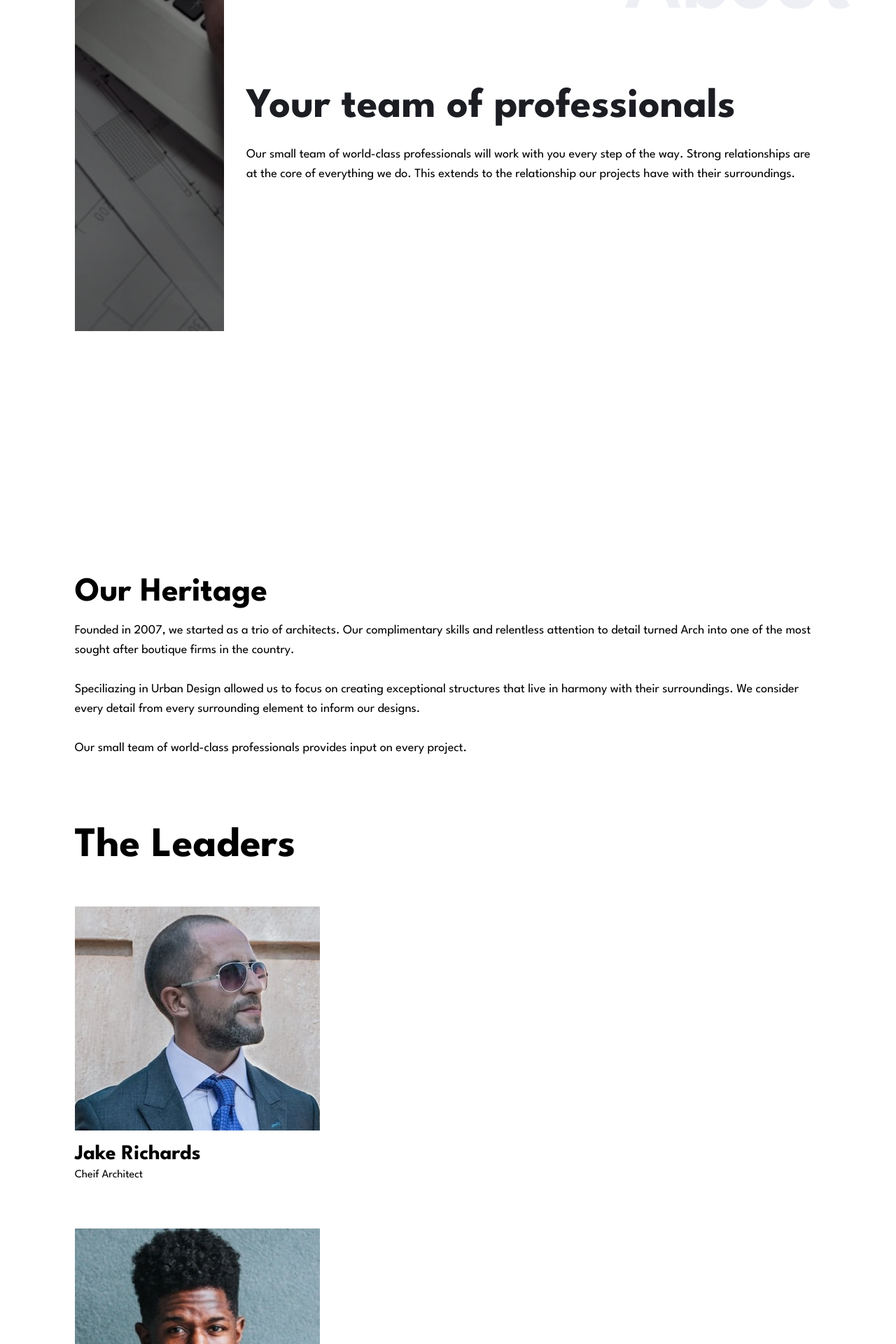
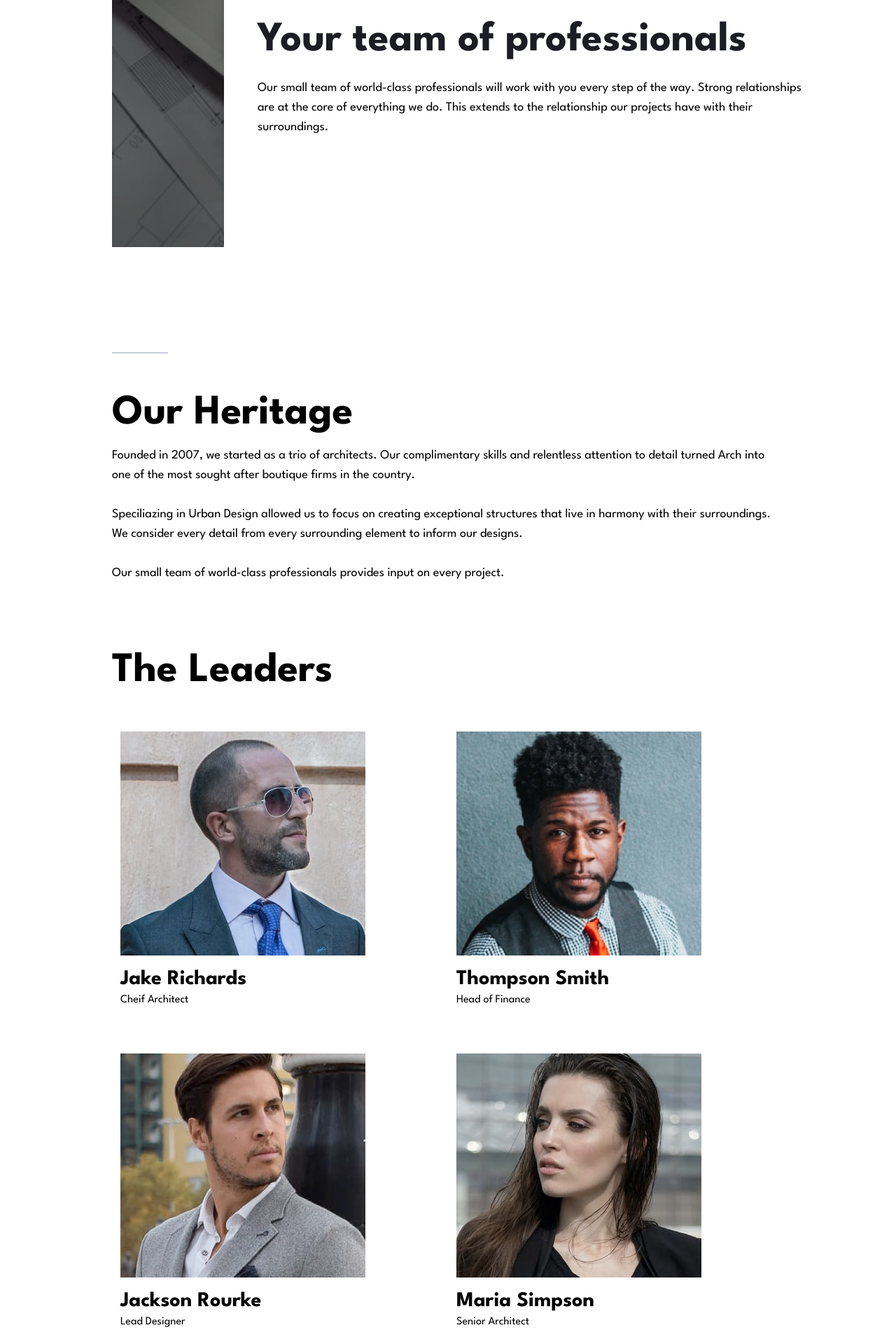
Before and after one commit to ChrisManfredijr/arch-studio, a React (Vite) app: page /About in a window 1280 px wide. Shown: the part 880-2800 px from the top of the page at 70% size. Built offline with nearby package versions, Linux system fonts and the light colour scheme.

Commit message:
tablet about us responsiveness

```diff
--- a/src/pages/About/index.jsx
+++ b/src/pages/About/index.jsx
@@ -12,7 +12,8 @@
 const About = () => {
   return (
     <div className='min-h-max'>
-        <div className='md:w-10/12 mx-auto'>
+    <div className='hidden md:flex absolute rotate-90 tracking-[0.15em] top-[130px] left-[-95px] text-light-grey justify-between w-[300px] lg:left-[-100px] xl:left-[-50px] 2xl:left-[200px]'><span className='tracking-[-2.5px]'>--------------------------------</span>A B O U T &nbsp; &nbsp; U S</div>
+        <div className='md:w-3/4 mx-auto'>
           <picture className=''>
             <source media="(min-width:1024px)" srcSet={aboutHeroLarge} />
             <source media="(min-width:768px)" srcSet={aboutHeroMedium} />
@@ -20,18 +21,19 @@
           </picture>
         </div>
 
-        <div className='relative h-[350px]'>
-          <div className='absolute top-[-50px] bg-soft-white w-11/12 p-8 pt-14 md:top-[-500px] md:w-3/4 md:right-0 md:h-[500px] md:pt-[150px]'>
-            <h1 className='hidden md:block text-[125px] font-semibold text-very-light-grey absolute top-[-85px] right-16'>About</h1>
+        <div className='relative h-[150px]'>
+          <div className='absolute top-[-50px] bg-soft-white w-11/12 p-8 pt-14 md:top-[-500px] md:w-3/4 md:right-0 md:h-[500px] md:pt-[175px] md:p-12'>
+            <h1 className='hidden md:block text-[125px] font-semibold text-very-light-grey absolute top-[-85px] right-24'>About</h1>
+            <div className='hidden md:block border-t-2 border-light-grey w-20 absolute top-[75px]'></div>
             <h1 className='text-6xl font-bold pb-6 text-very-dark-blue'>Your team of professionals</h1>
             <p className='text-lg md:w-11/12'>Our small team of world-class professionals will work with you every step of the way. Strong relationships are at the core of everything we do. This extends to the relationship our projects have with their surroundings.</p>
           </div>
         </div>
 
 
-      <div className='w-10/12 mx-auto pb-24'>
-        <div className='border-t-2 border-light-grey w-20 pb-14 md:hidden'></div>
-        <h1 className='text-5xl font-bold pb-4'>Our Heritage</h1>
+      <div className='w-10/12 mx-auto pb-24 md:w-3/4'>
+        <div className='border-t-2 border-light-grey w-20 pb-14'></div>
+        <h1 className='text-5xl font-bold pb-4 md:text-6xl md:w-1/2'>Our Heritage</h1>
         <p className='text-lg'>Founded in 2007, we started as a trio of architects. Our complimentary skills and relentless attention to detail turned Arch into one of the most sought after boutique firms in the country.
         <br/><br/>
         Speciliazing in Urban Design allowed us to focus on creating exceptional structures that live in harmony with their surroundings. We consider every detail from every surrounding element to inform our designs.
@@ -39,33 +41,33 @@
         Our small team of world-class professionals provides input on every project.</p>
       </div>
 
-      <div className=' w-10/12 mx-auto pb-24'>
+      <div className=' w-10/12 mx-auto pb-24 md:w-3/4'>
         <h1 className='text-6xl font-bold pb-14'>The Leaders</h1>
-
-        <div className='pb-16'>
+        <div className='md:flex md:flex-wrap'>
+          <div className='pb-16 md:w-1/2 md:pl-3'>
             <img className='Jake Richards' src={avatarJakeLarge}/>
             <h1 className='text-3xl font-bold pt-4'>Jake Richards</h1>
             <p>Cheif Architect</p>
           </div>
 
-        <div className='pb-16'>
+          <div className='pb-16 md:w-1/2 md:pl-3'>
             <img className='Thompson Smith' src={avatarThompsonLarge}/>
             <h1 className='text-3xl font-bold pt-4'>Thompson Smith</h1>
             <p>Head of Finance</p>
           </div>
 
-        <div className='pb-16'>
+          <div className='pb-16 md:w-1/2 md:pl-3'>
             <img className='Jackson Rourke' src={avatarJacksonLarge}/>
             <h1 className='text-3xl font-bold pt-4'>Jackson Rourke</h1>
             <p>Lead Designer</p>
           </div>
 
-        <div className='pb-16'>
+          <div className='pb-16 md:w-1/2 md:pl-3'>
             <img className='Maria Simpson' src={avatarMariaLarge}/>
             <h1 className='text-3xl font-bold pt-4'>Maria Simpson</h1>
             <p>Senior Architect</p>
           </div>
-
+        </div>
       </div>
     </div>
   )
```
Lines whose indentation alone changed are shown as unchanged.
